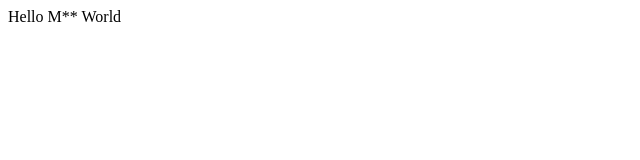
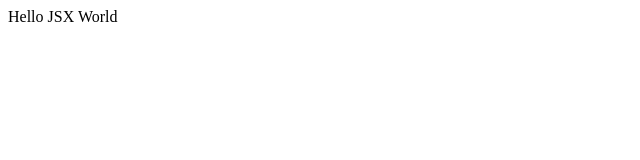
Before and after one commit to jstiven01/egghead-react-course, a React (Create React App) app: page / in a window 1280 px wide. Shown: the top 160 px of the page, without its empty margins (0-640 px from the left). Built offline with nearby package versions, Linux system fonts and the light colour scheme.

Commit message:
Using Basic JSX

```diff
--- a/src/index.js
+++ b/src/index.js
@@ -4,10 +4,12 @@ import ReactDOM from 'react-dom';
 //import App from './App';
 //import * as serviceWorker from './serviceWorker';
 
-const element = React.createElement('div', {
+/* const element = React.createElement('div', {
     className: 'container',
     children: 'Hello M** World'
-});
+}); */
+
+const element = <div className='container'> Hello JSX World</div>
 
 console.log(element);
 
```
